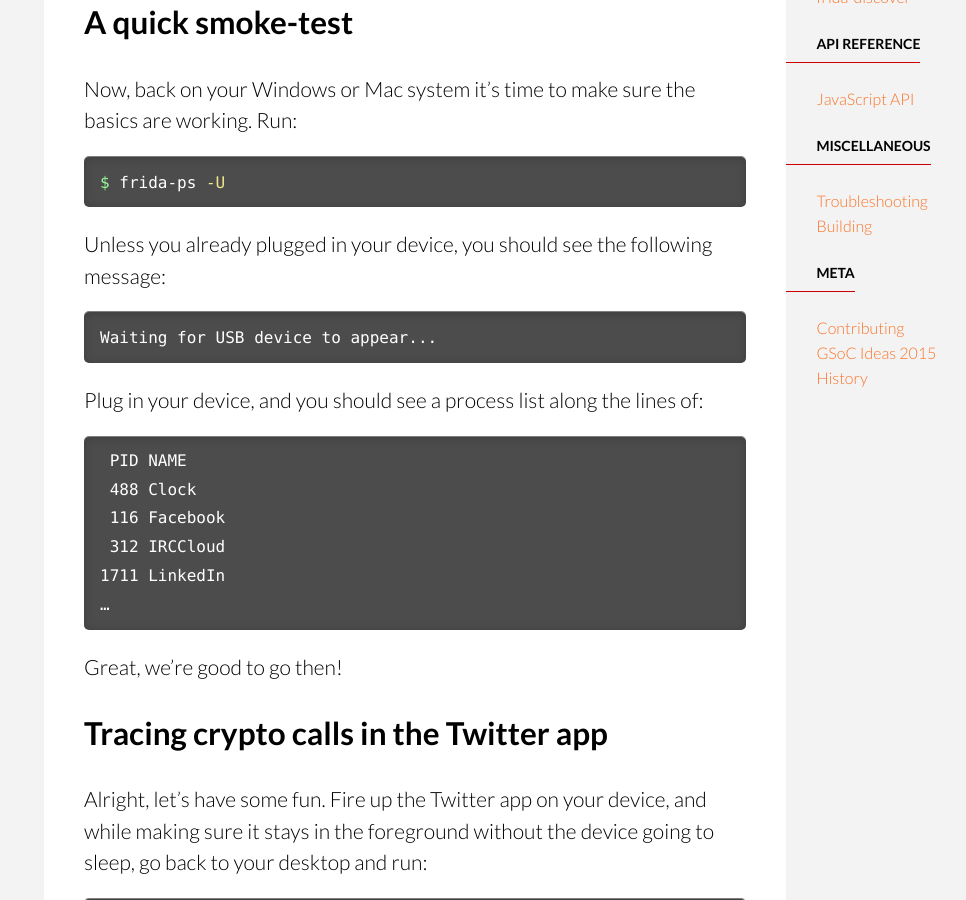
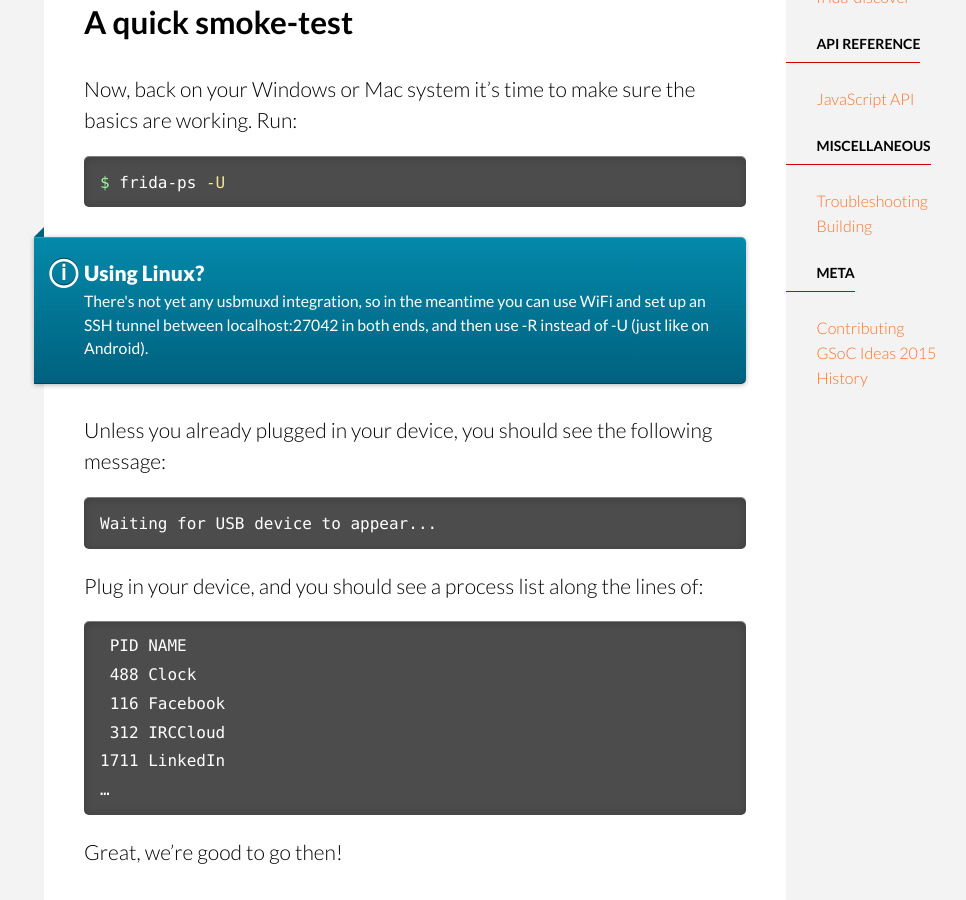
Before and after one commit to frida/frida-website, a Jekyll site: the page built from docs/ios.md, in a window 1280 px wide and 900 px high, scrolled down 692 px. Shown: the whole window, without its empty margins (127-1093 px from the left). Built offline with Jekyll 4.4.1, drawn with Linux system fonts in a browser that asks for light colours; some web fonts are replaced.

Commit message:
Add a note about interacting with Frida on an iOS device from Linux

```diff
--- a/docs/ios.md
+++ b/docs/ios.md
@@ -28,6 +28,15 @@ are working. Run:
 {% highlight bash %}
 $ frida-ps -U
 {% endhighlight %}
+
+<div class="note info">
+  <h5>Using Linux?</h5>
+  <p>
+    There's not yet any usbmuxd integration, so in the meantime you can use
+    WiFi and set up an SSH tunnel between localhost:27042 in both ends, and
+    then use -R instead of -U (just like on Android).
+  </p>
+</div>
 
 Unless you already plugged in your device, you should see the following
 message:
```
